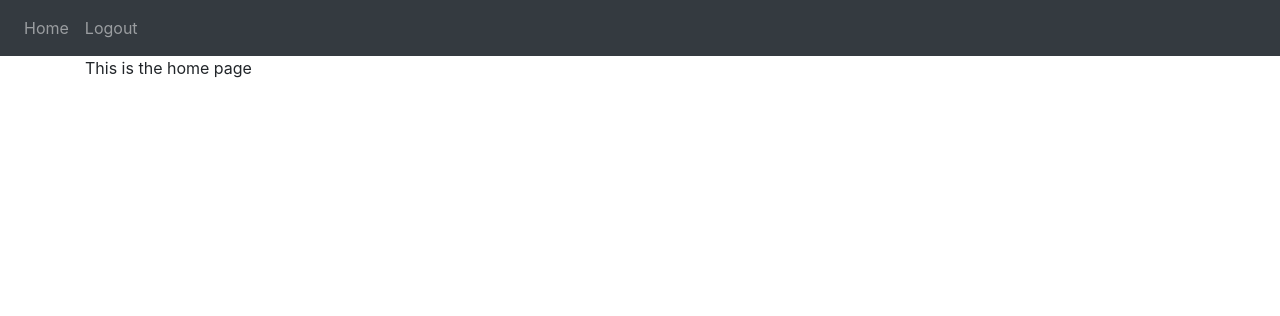
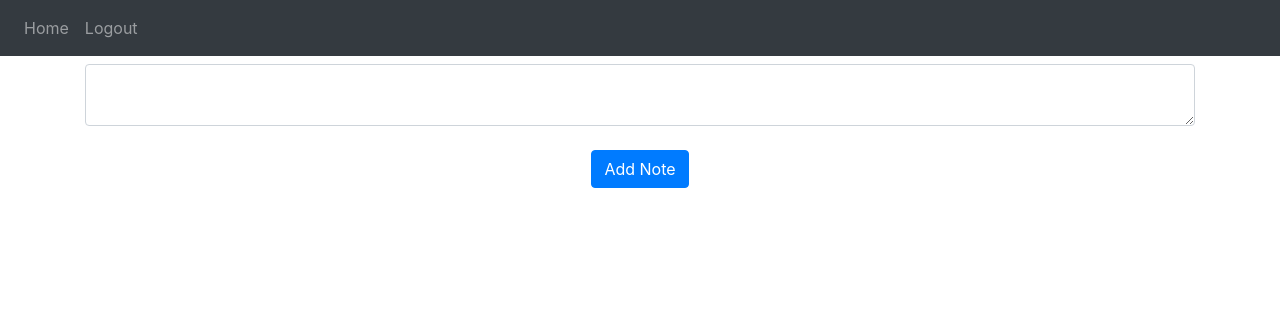
Before and after one commit to KushRohra/Notes_App, a Flask app: page / in a window 1280 px wide. Shown: the top 316 px of the page. Run offline with Flask 2, Linux system fonts and the light colour scheme; a user stored in the database is signed in; data that the repository does not hold is empty; some libraries are stand-ins or nearby versions.

Commit message:
notes form added

```diff
--- a/website/templates/home.html
+++ b/website/templates/home.html
@@ -3,5 +3,18 @@
 {% block title %}Home{% endblock %}
 
 {% block content %}
-    This is the home page
+    <h1 align='"center'>
+        <ul class="list-group list-group-flush" id="notes">
+            {% for note in user.notes %}
+                <li class="list-group-item">{{note.data}}</li>
+            {% endfor %}
+        </ul>
+    </h1>
+    <form method="POST">
+        <textarea name="note" id="note" class="form-control"></textarea>
+        <br>
+        <div align="center">
+            <button type="submit" class="btn btn-primary">Add Note</button>
+        </div>
+    </form>
 {% endblock %}
```
